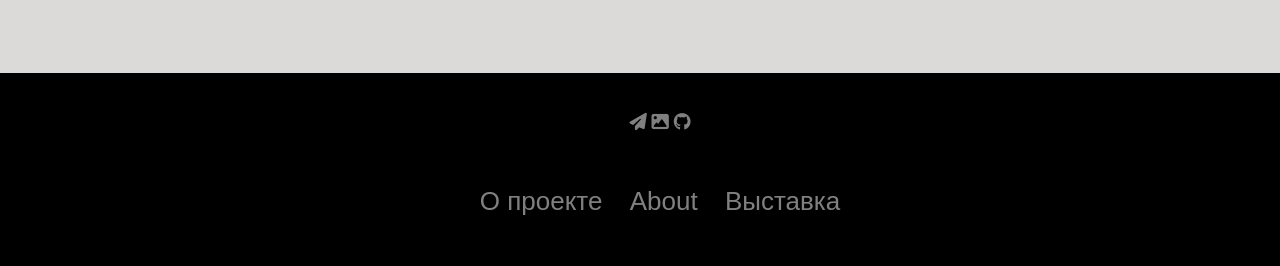
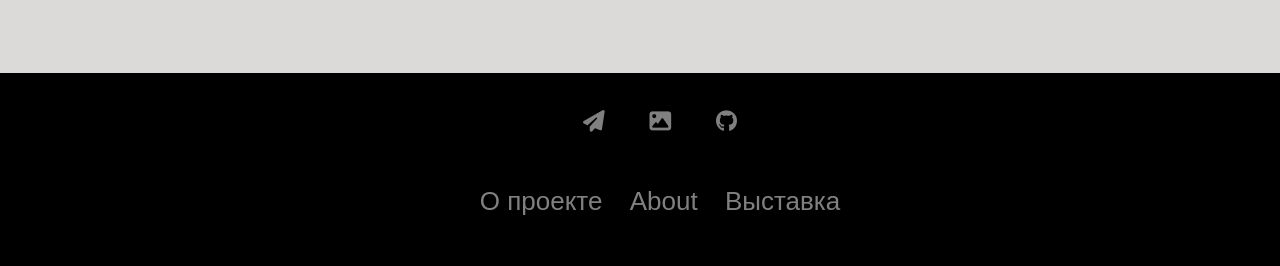
Before and after one commit to kszlobanova/web_100, a Flask app: page / in a window 1280 px wide. Shown: the part 4432-4698 px from the top of the page. Run offline with Flask 2, Linux system fonts and the light colour scheme; some libraries are stand-ins or nearby versions.

Commit message:
footer icons

```diff
--- a/static/main.css
+++ b/static/main.css
@@ -356,6 +356,7 @@ body {
 
 	ul#icons li {
  		display: inline;
+		 margin: 0 20px;
  	}
 
 	#footer a {
@@ -378,5 +379,5 @@ body {
 
 	ul#horizontal-list li {
  		display: inline;
-		 margin: 0 10px;
+		margin: 0 10px;
  	}
--- a/templates/base.html
+++ b/templates/base.html
@@ -39,9 +39,9 @@
 		<footer id="footer">
 			<div class="container">
 			 <ul id="icons">
-			  <li><a href="https://t.me/FruitNoodles"><i class="fa-solid fa-paper-plane"></i></a></li>
-			  <li><a href="https://rudalle.ru/"><i class="fa-solid fa-image"></i></a></li>
-			  <li><a href="https://github.com/kszlobanova/web_dev"><i class="fa-brands fa-github"></i></a></li>
+			  <li><a href="https://t.me/FruitNoodles"><i class="fa-solid fa-paper-plane fa-lg"></i></a></li>
+			  <li><a href="https://rudalle.ru/"><i class="fa-solid fa-image fa-lg"></i></a></li>
+			  <li><a href="https://github.com/kszlobanova/web_dev"><i class="fa-brands fa-github fa-lg"></i></a></li>
 			 </ul>
 
 			</div>
```
